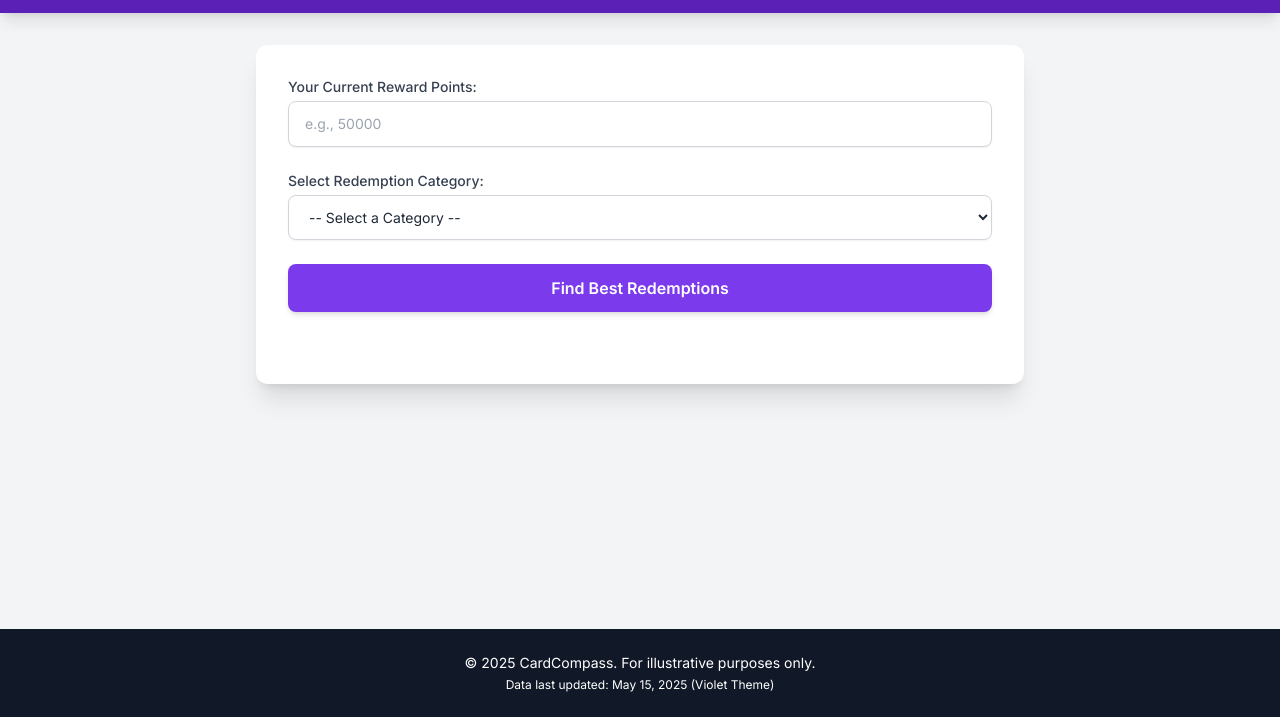
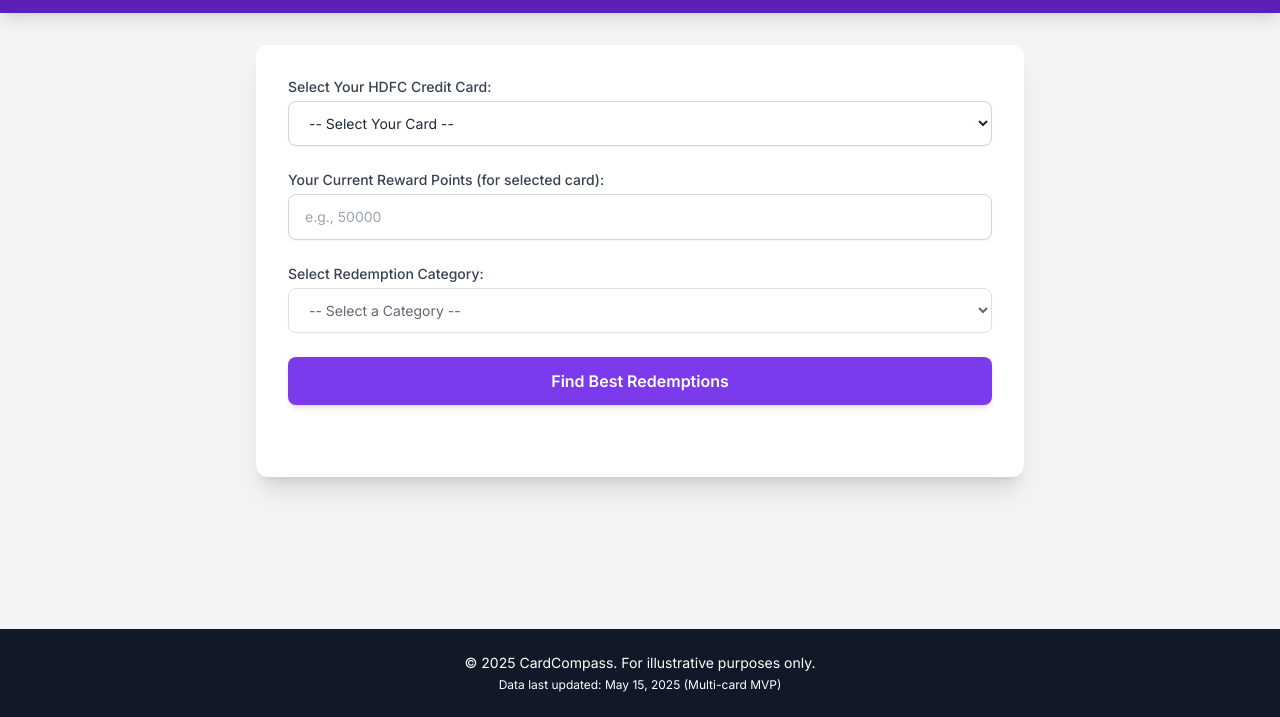
Before and after one commit to arunknag/Cardcompass, a plain HTML site: page index.html in a window 1280 px wide. Shown: the part 83-800 px from the top of the page. Drawn offline with nearby package versions, Linux system fonts and the light colour scheme.

Commit message:
Update index.html

```diff
--- a/index.html
+++ b/index.html
@@ -6,25 +6,18 @@
     <title>CardCompass - Reward Points Advisor</title>
     <script src="https://cdn.tailwindcss.com"></script>
     <style>
-        /* Custom styles if needed */
         body {
             font-family: 'Inter', sans-serif;
         }
         .highlight-card {
-            /* Updated to violet for violet theme */
             border: 2px solid #7C3AED; /* Tailwind violet-600 */
-            box-shadow: 0 0 15px rgba(124, 58, 237, 0.3); /* Tailwind violet-600 with opacity */
+            box-shadow: 0 0 15px rgba(124, 58, 237, 0.3);
         }
-        /* Basic styling for the modal */
         .modal {
             transition: opacity 0.25s ease;
         }
-        .modal-active {
-            display: flex;
-        }
-        .modal-inactive {
-            display: none;
-        }
+        .modal-active { display: flex; }
+        .modal-inactive { display: none; }
     </style>
     <link rel="preconnect" href="https://fonts.googleapis.com">
     <link rel="preconnect" href="https://fonts.gstatic.com" crossorigin>
@@ -43,7 +36,13 @@
         <div class="bg-white p-6 sm:p-8 rounded-xl shadow-xl max-w-3xl mx-auto">
             <div class="mb-8 space-y-6">
                 <div>
-                    <label for="pointsBalance" class="block text-sm font-medium text-gray-700 mb-1">Your Current Reward Points:</label>
+                    <label for="hdfcCard" class="block text-sm font-medium text-gray-700 mb-1">Select Your HDFC Credit Card:</label>
+                    <select id="hdfcCard" name="hdfcCard" class="mt-1 block w-full px-4 py-3 pr-10 border border-gray-300 bg-white rounded-lg shadow-sm focus:outline-none focus:ring-violet-500 focus:border-violet-500 sm:text-sm">
+                        </select>
+                </div>
+
+                <div>
+                    <label for="pointsBalance" class="block text-sm font-medium text-gray-700 mb-1">Your Current Reward Points (for selected card):</label>
                     <input type="number" id="pointsBalance" name="pointsBalance" placeholder="e.g., 50000" class="mt-1 block w-full px-4 py-3 border border-gray-300 rounded-lg shadow-sm focus:outline-none focus:ring-violet-500 focus:border-violet-500 sm:text-sm">
                 </div>
 
@@ -90,108 +89,87 @@
         </div>
     </div>
 
+    <script>
+        // --- DATA STORE (Manually Curated for MVP - Expanded for multiple cards) ---
+        const hdfcCards = [
+            "HDFC Regalia Gold",
+            "HDFC Millennia",
+            "HDFC Diners Club Black",
+            "HDFC Tata Neu Infinity",
+            "HDFC MoneyBack+"
+        ];
 
-    <script>
-        // --- DATA STORE (Manually Curated for MVP) ---
-        const redemptionOptions = [
+        // Structure: Each item is a generic reward.
+        // 'cardSpecificDetails' holds how each card can redeem this generic reward.
+        const masterRedemptionOptions = [
             {
-                id: 2,
-                category: "Flights",
-                name: "Flight Booking via SmartBuy (Other Airlines)",
-                description: "Book various airline flights through HDFC SmartBuy portal.",
-                pointsRequired: 10000,
-                monetaryValueINR: 7000,
-                link: "https://offers.smartbuy.hdfcbank.com/diners/",
-                type: "Direct",
-                notes: "Value can be ~Re 0.70 per point or vary. Check SmartBuy for current offers on operational airlines.",
-                isPromotion: false,
+                rewardId: "amazon-500", // Unique ID for the generic reward
+                category: "Shopping Vouchers",
+                genericName: "Amazon Voucher ₹500",
+                baseMonetaryValueINR: 500,
+                genericLink: "https://offers.smartbuy.hdfcbank.com/",
+                cardSpecificDetails: [
+                    { cardName: "HDFC Regalia Gold", pointsRequired: 1650, notes: "Approx. Re 0.30/point. Check SmartBuy.", isPromotion: false },
+                    { cardName: "HDFC Millennia", pointsRequired: 1000, notes: "Cashback equivalent. Approx Re 0.50/point if treated as 5% cashback on voucher platform.", isPromotion: true },
+                    { cardName: "HDFC Diners Club Black", pointsRequired: 1000, notes: "Approx. Re 0.50/point on SmartBuy. Check offers.", isPromotion: false },
+                    { cardName: "HDFC Tata Neu Infinity", pointsRequired: 500 / 0.7 * 1, notes: "Value in NeuCoins, 1 NeuCoin = Re 1. Assumed 70% value on some vouchers if not Tata brand.", isPromotion: false }, // Example: 715 NeuCoins
+                    { cardName: "HDFC MoneyBack+", pointsRequired: 2500, notes: "Approx. Re 0.20/point. Check catalog.", isPromotion: false }
+                ]
             },
             {
-                id: 3,
-                category: "Hotels",
-                name: "Hotel Booking via SmartBuy",
-                description: "Book hotels through HDFC SmartBuy portal.",
-                pointsRequired: 15000,
-                monetaryValueINR: 10000,
-                link: "https://offers.smartbuy.hdfcbank.com/diners/",
-                type: "Direct",
-                notes: "Value can be ~Re 0.67 per point. Rates vary. Check SmartBuy for current hotel offers.",
-                isPromotion: false,
+                rewardId: "flipkart-1000",
+                category: "Shopping Vouchers",
+                genericName: "Flipkart Voucher ₹1000",
+                baseMonetaryValueINR: 1000,
+                genericLink: "https://offers.smartbuy.hdfcbank.com/",
+                cardSpecificDetails: [
+                    { cardName: "HDFC Regalia Gold", pointsRequired: 3300, notes: "Approx. Re 0.30/point.", isPromotion: false },
+                    { cardName: "HDFC Millennia", pointsRequired: 2000, notes: "Cashback equivalent. Approx Re 0.50/point.", isPromotion: true },
+                    { cardName: "HDFC Diners Club Black", pointsRequired: 2000, notes: "Approx. Re 0.50/point on SmartBuy.", isPromotion: false },
+                ]
             },
             {
-                id: 4,
-                category: "Shopping Vouchers",
-                name: "Amazon Voucher (via SmartBuy/Rewards Catalog)",
-                description: "Redeem points for Amazon Pay Gift Card.",
-                pointsRequired: 5000,
-                monetaryValueINR: 2500,
-                link: "https://offers.smartbuy.hdfcbank.com/diners/",
-                type: "Voucher",
-                notes: "Typically Re 0.50 per point. Check current denominations and point requirements.",
-                isPromotion: false,
+                rewardId: "statement-credit",
+                category: "Cashback",
+                genericName: "Statement Credit",
+                baseMonetaryValueINR: 1, // Per point value will be calculated
+                genericLink: "HDFC NetBanking",
+                cardSpecificDetails: [
+                    { cardName: "HDFC Regalia Gold", pointsRequired: 1 / 0.20, monetaryValuePerPoint: 0.20, notes: "Re 0.20 per point.", isPromotion: false }, // Points for Re 1 credit
+                    { cardName: "HDFC Millennia", pointsRequired: 1 / 0.25, monetaryValuePerPoint: 0.25, notes: "Re 0.25 per point. Max limits apply.", isPromotion: false },
+                    { cardName: "HDFC Diners Club Black", pointsRequired: 1 / 0.20, monetaryValuePerPoint: 0.20, notes: "Re 0.20 per point.", isPromotion: false },
+                    { cardName: "HDFC Tata Neu Infinity", pointsRequired: 1 / 0.20, monetaryValuePerPoint: 0.20, notes: "Statement credit for NeuCoins may differ. Assuming generic cashback value.", isPromotion: false },
+                    { cardName: "HDFC MoneyBack+", pointsRequired: 1 / 0.20, monetaryValuePerPoint: 0.20, notes: "Re 0.20 per point.", isPromotion: false }
+                ]
             },
             {
-                id: 5,
-                category: "Shopping Vouchers",
-                name: "Flipkart Voucher (via SmartBuy/Rewards Catalog)",
-                description: "Redeem points for Flipkart Gift Card.",
-                pointsRequired: 5000,
-                monetaryValueINR: 2000,
-                link: "https://offers.smartbuy.hdfcbank.com/diners/",
-                type: "Voucher",
-                notes: "Typically Re 0.40 per point. Check current denominations.",
-                isPromotion: false,
+                rewardId: "flights-smartbuy-generic",
+                category: "Flights",
+                genericName: "Flight Booking (SmartBuy General)",
+                baseMonetaryValueINR: 5000, // Example flight cost
+                genericLink: "https://offers.smartbuy.hdfcbank.com/diners/",
+                cardSpecificDetails: [
+                    { cardName: "HDFC Regalia Gold", pointsRequired: 5000 / 0.50, notes: "Up to Re 0.50/point on SmartBuy. Varies.", isPromotion: false },
+                    { cardName: "HDFC Millennia", pointsRequired: 5000 / 0.30, notes: "Typically lower flight value. Check SmartBuy.", isPromotion: false },
+                    { cardName: "HDFC Diners Club Black", pointsRequired: 5000 / 0.70, notes: "Can be up to Re 0.70-1/point on SmartBuy for select airlines. Varies.", isPromotion: true },
+                    { cardName: "HDFC Tata Neu Infinity", pointsRequired: 5000 / 0.70, notes: "Value in NeuCoins for Tata brand flights (Air India). Check NeuPass.", isPromotion: false }
+                ]
             },
-            {
-                id: 6,
-                category: "Cashback",
-                name: "Statement Credit",
-                description: "Convert points to statement credit.",
-                pointsRequired: 10000,
-                monetaryValueINR: 2000,
-                link: "Accessible via HDFC NetBanking or customer care.",
-                type: "Cashback",
-                notes: "Usually the lowest redemption value (e.g., Re 0.20 per point).",
-                isPromotion: false,
-            },
-            {
-                id: 8,
-                category: "Shopping Vouchers",
-                name: "Tanishq Voucher (via SmartBuy/Rewards Catalog)",
-                description: "Redeem points for Tanishq Gold/Diamond jewellery voucher.",
-                pointsRequired: 10000,
-                monetaryValueINR: 7000,
-                link: "https://offers.smartbuy.hdfcbank.com/diners/",
-                type: "Voucher",
-                notes: "Often good value (Re 0.70 per point). Check current denominations.",
-                isPromotion: true,
-            },
-            {
-                id: 9,
+             {
+                rewardId: "hotels-smartbuy-generic",
                 category: "Hotels",
-                name: "Transfer to Accor Live Limitless (ALL) Points",
-                description: "Transfer Diners Club Black points to Accor ALL.",
-                pointsRequired: 2000,
-                monetaryValueINR: 1800,
-                transferRatio: "2 DC Points = 1 ALL Point",
-                partnerPointValueINR_Note: "1 ALL Point valued at ~Re 1.80 (2000 ALL pts = 40 EUR value)",
-                link: "HDFC NetBanking or specific portal for points transfer.",
-                type: "Transfer",
-                notes: "Min. transfer may apply. Accor points have fixed value for hotel stays.",
-                isPromotion: false,
+                genericName: "Hotel Booking (SmartBuy General)",
+                baseMonetaryValueINR: 6000, // Example hotel cost
+                genericLink: "https://offers.smartbuy.hdfcbank.com/diners/",
+                cardSpecificDetails: [
+                    { cardName: "HDFC Regalia Gold", pointsRequired: 6000 / 0.50, notes: "Up to Re 0.50/point on SmartBuy. Varies.", isPromotion: false },
+                    { cardName: "HDFC Diners Club Black", pointsRequired: 6000 / 0.70, notes: "Can be up to Re 0.70-1/point on SmartBuy. Varies.", isPromotion: true },
+                ]
             }
         ];
 
-        // Pre-calculate redemption rates
-        redemptionOptions.forEach(option => {
-            if (option.pointsRequired > 0) {
-                option.redemptionRate = parseFloat((option.monetaryValueINR / option.pointsRequired).toFixed(3));
-            } else {
-                option.redemptionRate = 0;
-            }
-        });
-
         // --- DOM Elements ---
+        const hdfcCardEl = document.getElementById('hdfcCard');
         const pointsBalanceEl = document.getElementById('pointsBalance');
         const redemptionCategoryEl = document.getElementById('redemptionCategory');
         const findButton = document.getElementById('findRecommendations');
@@ -206,47 +184,61 @@
         const modalMessageEl = document.getElementById('modalMessage');
         const closeModalButtonEl = document.getElementById('closeModalButton');
 
+        // --- APP LOGIC ---
+        function populateCardSelector() {
+            hdfcCardEl.innerHTML = '<option value="">-- Select Your Card --</option>';
+            hdfcCards.forEach(card => {
+                const optionEl = document.createElement('option');
+                optionEl.value = card;
+                optionEl.textContent = card;
+                hdfcCardEl.appendChild(optionEl);
+            });
+        }
 
-        // --- APP LOGIC ---
-        function populateCategories() {
-            const categories = [...new Set(redemptionOptions.map(option => option.category))];
-            categories.sort();
+        function populateCategoriesForSelectedCard() {
+            const selectedCard = hdfcCardEl.value;
+            const categories = new Set();
+            if (selectedCard) {
+                masterRedemptionOptions.forEach(option => {
+                    const cardDetail = option.cardSpecificDetails.find(detail => detail.cardName === selectedCard);
+                    if (cardDetail) {
+                        categories.add(option.category);
+                    }
+                });
+            }
+
             redemptionCategoryEl.innerHTML = '<option value="">-- Select a Category --</option>';
-            categories.forEach(category => {
+            const sortedCategories = Array.from(categories).sort();
+            sortedCategories.forEach(category => {
                 const optionEl = document.createElement('option');
                 optionEl.value = category;
                 optionEl.textContent = category;
                 redemptionCategoryEl.appendChild(optionEl);
             });
+             // Disable category dropdown if no card is selected
+            redemptionCategoryEl.disabled = !selectedCard;
         }
 
-        function displayRecommendations(recommendations) {
+
+        function displayRecommendations(recommendations, selectedCardName) {
             recommendationsListEl.innerHTML = '';
             noResultsMessageEl.classList.add('hidden');
 
             if (recommendations.length === 0) {
-                resultsTitleEl.textContent = 'No Suitable Recommendations Found';
-                noResultsMessageEl.textContent = 'Try adjusting your points balance or selecting a different category. Ensure your points cover the required amount for listed options, or the category may have limited options currently.';
+                resultsTitleEl.textContent = `No Suitable Recommendations for ${selectedCardName}`;
+                noResultsMessageEl.textContent = 'Try adjusting your points or category, or this card may have limited options for the selected category in our current data.';
                 noResultsMessageEl.classList.remove('hidden');
                 return;
             }
 
-            resultsTitleEl.textContent = 'Your Top Redemption Options';
+            resultsTitleEl.textContent = `Top Redemptions for ${selectedCardName}`;
 
             recommendations.forEach((rec, index) => {
                 const card = document.createElement('div');
                 card.className = `bg-white border border-gray-200 rounded-lg p-4 sm:p-6 shadow-lg hover:shadow-xl transition-shadow duration-300 ${index === 0 ? 'highlight-card' : ''}`;
 
-                let promotionBadge = '';
-                if (rec.isPromotion) {
-                    promotionBadge = `<span class="absolute top-0 right-0 mt-2 mr-2 bg-yellow-400 text-yellow-800 text-xs font-semibold px-2.5 py-0.5 rounded-full">PROMOTION!</span>`;
-                }
-
-                let bestValueBadge = '';
-                if (index === 0) {
-                    // Updated best value badge to violet theme
-                    bestValueBadge = `<span class="bg-violet-100 text-violet-700 text-xs font-bold px-3 py-1 rounded-full inline-block mb-2">BEST VALUE</span>`;
-                }
+                let promotionBadge = rec.isPromotion ? `<span class="absolute top-0 right-0 mt-2 mr-2 bg-yellow-400 text-yellow-800 text-xs font-semibold px-2.5 py-0.5 rounded-full">PROMOTION!</span>` : '';
+                let bestValueBadge = index === 0 ? `<span class="bg-violet-100 text-violet-700 text-xs font-bold px-3 py-1 rounded-full inline-block mb-2">BEST VALUE</span>` : '';
 
                 card.innerHTML = `
                     <div class="relative">
@@ -254,15 +246,11 @@
                         <h3 class="text-lg sm:text-xl font-semibold text-violet-700 mb-2">${rec.name}</h3>
                         ${bestValueBadge}
                     </div>
-                    <p class="text-sm text-gray-600 mb-3">${rec.description}</p>
+                    <p class="text-sm text-gray-600 mb-3">Redeem for ${rec.genericName}</p>
                     <div class="grid grid-cols-1 sm:grid-cols-2 gap-x-4 gap-y-2 text-sm mb-4">
                         <p><strong>Points Required:</strong> <span class="font-mono">${rec.pointsRequired.toLocaleString()}</span></p>
                         <p><strong>Monetary Value:</strong> <span class="font-mono">₹${rec.monetaryValueINR.toLocaleString()}</span></p>
                         <p class="sm:col-span-2"><strong>Redemption Rate:</strong> <span class="font-bold text-violet-600 font-mono">₹${rec.redemptionRate.toFixed(2)} per point</span></p>
-                        ${rec.type === 'Transfer' ? `
-                            <p><strong>Transfer Ratio:</strong> ${rec.transferRatio}</p>
-                            <p><strong>Partner Value Note:</strong> ${rec.partnerPointValueINR_Note}</p>
-                        ` : ''}
                     </div>
                     ${rec.notes ? `<p class="text-xs text-gray-500 italic bg-gray-50 p-2 rounded-md mb-4">${rec.notes}</p>` : ''}
                     <a href="${rec.link}" target="_blank" rel="noopener noreferrer" class="inline-block bg-violet-500 hover:bg-violet-600 text-white text-sm font-medium py-2 px-4 rounded-md transition duration-150 ease-in-out">
@@ -274,32 +262,66 @@
         }
 
         findButton.addEventListener('click', () => {
+            const selectedCardName = hdfcCardEl.value;
             const points = parseInt(pointsBalanceEl.value);
             const category = redemptionCategoryEl.value;
 
+            if (!selectedCardName) {
+                showModal('Card Missing', 'Please select your HDFC Credit Card.');
+                hdfcCardEl.focus();
+                return;
+            }
             if (isNaN(points) || points <= 0) {
                 showModal('Invalid Input', 'Please enter a valid number of points.');
                 pointsBalanceEl.focus();
                 return;
             }
             if (!category) {
-                showModal('Selection Missing', 'Please select a redemption category.');
+                showModal('Category Missing', 'Please select a redemption category.');
                 redemptionCategoryEl.focus();
                 return;
             }
 
-            const filteredOptions = redemptionOptions.filter(option => {
-                return option.category === category && points >= option.pointsRequired;
+            const applicableRecommendations = [];
+            masterRedemptionOptions.forEach(option => {
+                if (option.category === category) {
+                    const cardDetail = option.cardSpecificDetails.find(detail => detail.cardName === selectedCardName);
+                    if (cardDetail && points >= cardDetail.pointsRequired) {
+                        let monetaryValue = option.baseMonetaryValueINR;
+                        let redemptionRate;
+                        if (option.rewardId === "statement-credit" && cardDetail.monetaryValuePerPoint) {
+                             // For statement credit, the rate is fixed, and points required are for Re 1.
+                             // We want to show how many points for full value, or value of current points.
+                             // For simplicity, we'll show the rate, and assume user wants to redeem for some value.
+                             // The "monetaryValueINR" for display will be if they used all their points.
+                             monetaryValue = points * cardDetail.monetaryValuePerPoint;
+                             redemptionRate = cardDetail.monetaryValuePerPoint;
+                        } else {
+                            redemptionRate = monetaryValue / cardDetail.pointsRequired;
+                        }
+
+                        applicableRecommendations.push({
+                            name: option.genericName, // Use generic name, or could be cardDetail.name if it exists
+                            genericName: option.genericName, // For display reference
+                            pointsRequired: cardDetail.pointsRequired,
+                            monetaryValueINR: monetaryValue, // Use baseMonetaryValue from generic option
+                            redemptionRate: redemptionRate,
+                            notes: cardDetail.notes,
+                            link: option.genericLink, // Use generic link, or cardDetail.link
+                            isPromotion: cardDetail.isPromotion
+                        });
+                    }
+                }
             });
 
-            filteredOptions.sort((a, b) => {
+            applicableRecommendations.sort((a, b) => {
                 if (b.redemptionRate === a.redemptionRate) {
                     return a.pointsRequired - b.pointsRequired;
                 }
                 return b.redemptionRate - a.redemptionRate;
             });
 
-            displayRecommendations(filteredOptions);
+            displayRecommendations(applicableRecommendations, selectedCardName);
             const resultsElement = document.getElementById('resultsSection');
             if (resultsElement) {
                  resultsElement.scrollIntoView({ behavior: 'smooth', block: 'start' });
@@ -320,17 +342,19 @@
 
         closeModalButtonEl.addEventListener('click', closeModal);
         alertModalEl.addEventListener('click', (event) => {
-            if (event.target === alertModalEl) {
-                closeModal();
-            }
+            if (event.target === alertModalEl) { closeModal(); }
         });
 
+        // Event listener for card selection to update categories
+        hdfcCardEl.addEventListener('change', populateCategoriesForSelectedCard);
+
         function init() {
-            populateCategories();
+            populateCardSelector();
+            populateCategoriesForSelectedCard(); // Initial population (will be empty until card selected)
             currentYearEl.textContent = new Date().getFullYear();
             const today = new Date();
             const options = { year: 'numeric', month: 'long', day: 'numeric' };
-            lastUpdatedDateEl.textContent = today.toLocaleDateString('en-US', options) + " (Violet Theme)";
+            lastUpdatedDateEl.textContent = today.toLocaleDateString('en-US', options) + " (Multi-card MVP)";
         }
 
         document.addEventListener('DOMContentLoaded', init);
```
